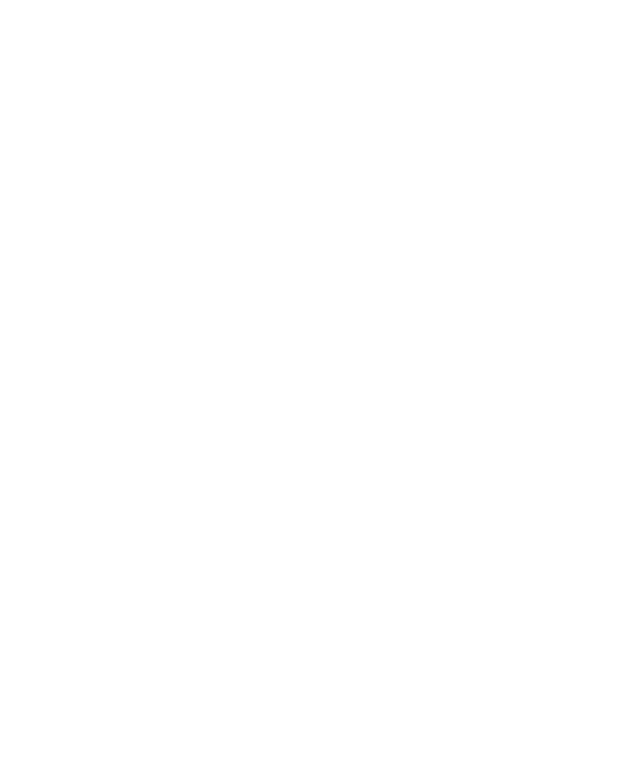
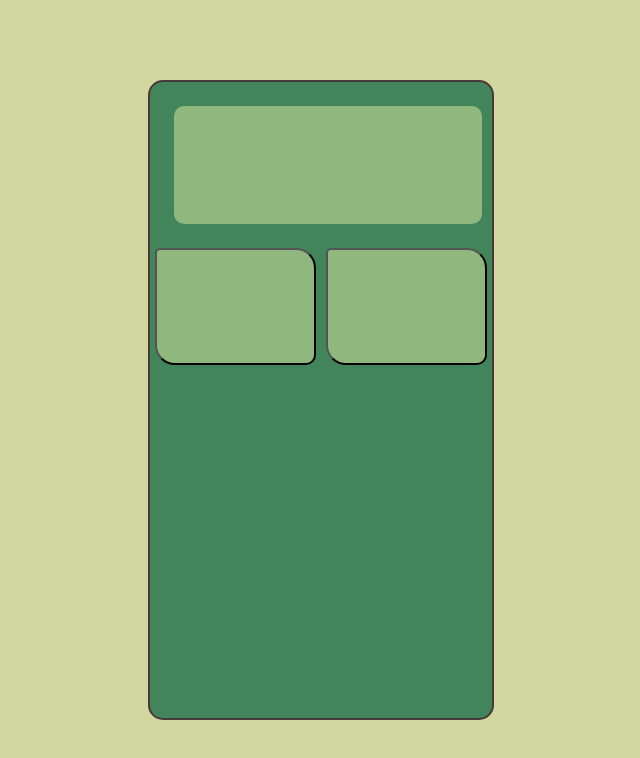
Before and after one commit to AniKrisn/calculator, a plain HTML site: page index.html in a window 1280 px wide. Shown: the whole page, without its empty margins (319-959 px from the left). Drawn offline with Linux system fonts and the light colour scheme.

Commit message:
add frame, display box (uncentred), clear boxes, style

```diff
--- a/index.html
+++ b/index.html
@@ -9,6 +9,16 @@
     <script src="script.js"></script>
 </head>
 <body>
+    <div class="container">
+        <div class="frame">
+            <div class="display"></div>
+            <div class="container">
+                <button class="large"></button>
+                <button class="large"></button>
+            </div>
+            <div class="btn container"></div>
+        </div>
+    </div>
 
 </body>
 </html>
--- a/style.css
+++ b/style.css
@@ -1,3 +1,51 @@
 * {
     box-sizing: border-box;
 }
+
+body {
+    margin: 0px;
+    background-color: #D2D79F;
+}
+
+.container {
+    display: flex;
+    justify-content: center;
+    align-items: center;
+    height: 100vh;
+}
+
+.frame {
+    display: flex;
+    flex-direction: column;
+    height: 80vh;
+    width: 27vw;
+    border: 2px solid #483838;
+    background-color: #42855B;
+    border-radius: 15px;
+}
+
+.container > .frame > .display {
+    height: 12.5%;
+    width: 90%;
+    margin: 3vh;
+    background-color: #90B77D;
+    border-radius: 10px;
+    flex-basis: 20%;
+}
+
+.container > .frame > .container {
+    flex-basis: 20%;
+}
+
+.container > .frame > .container > button {
+    flex-grow: 1;
+    height: 100%;
+    width: 100%;
+    background-color: #90B77D;
+    margin: 5px;
+    border-radius: 5px 20px 10px;
+}
+
+.container > .frame > .btn {
+    flex-basis: 60%;
+}
```
